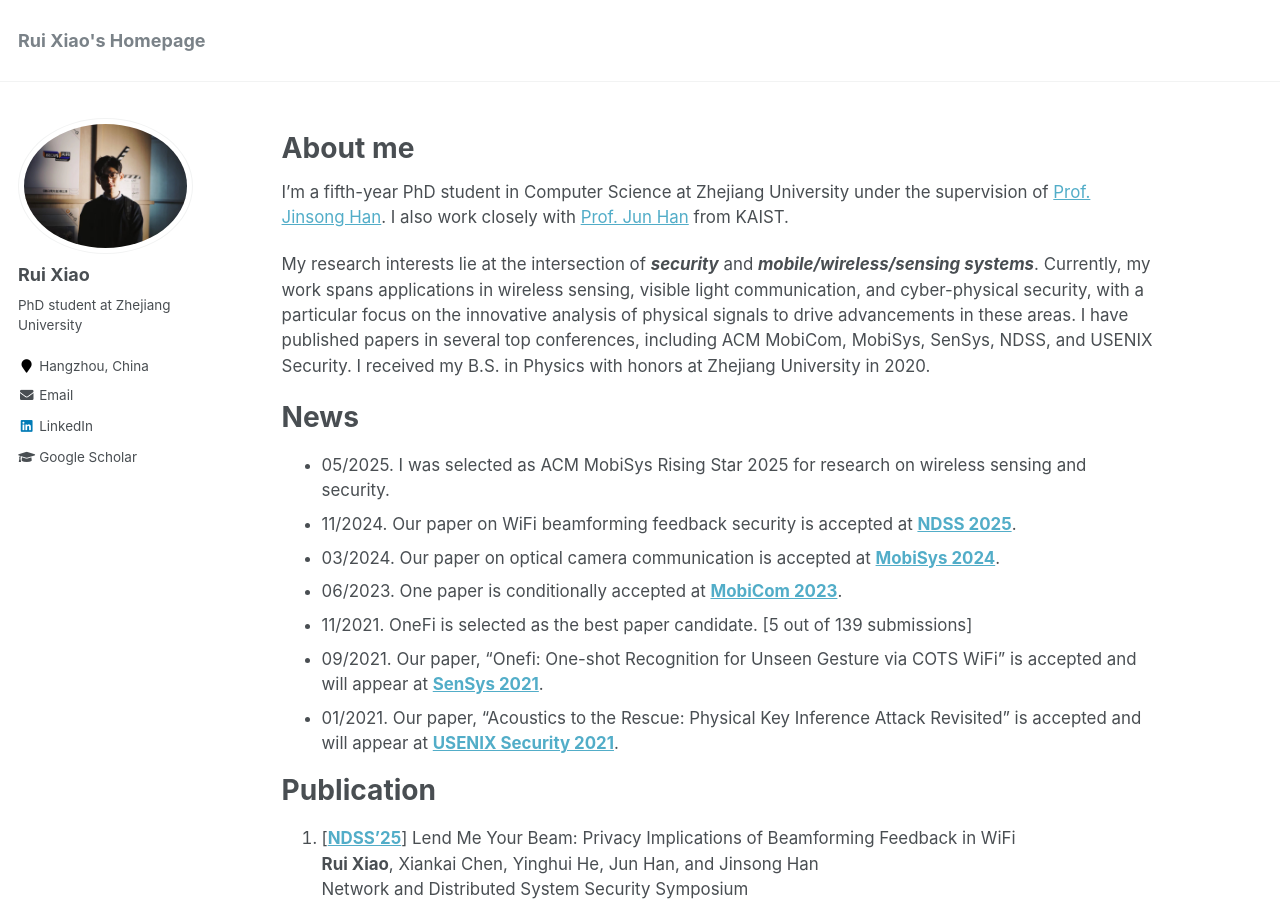
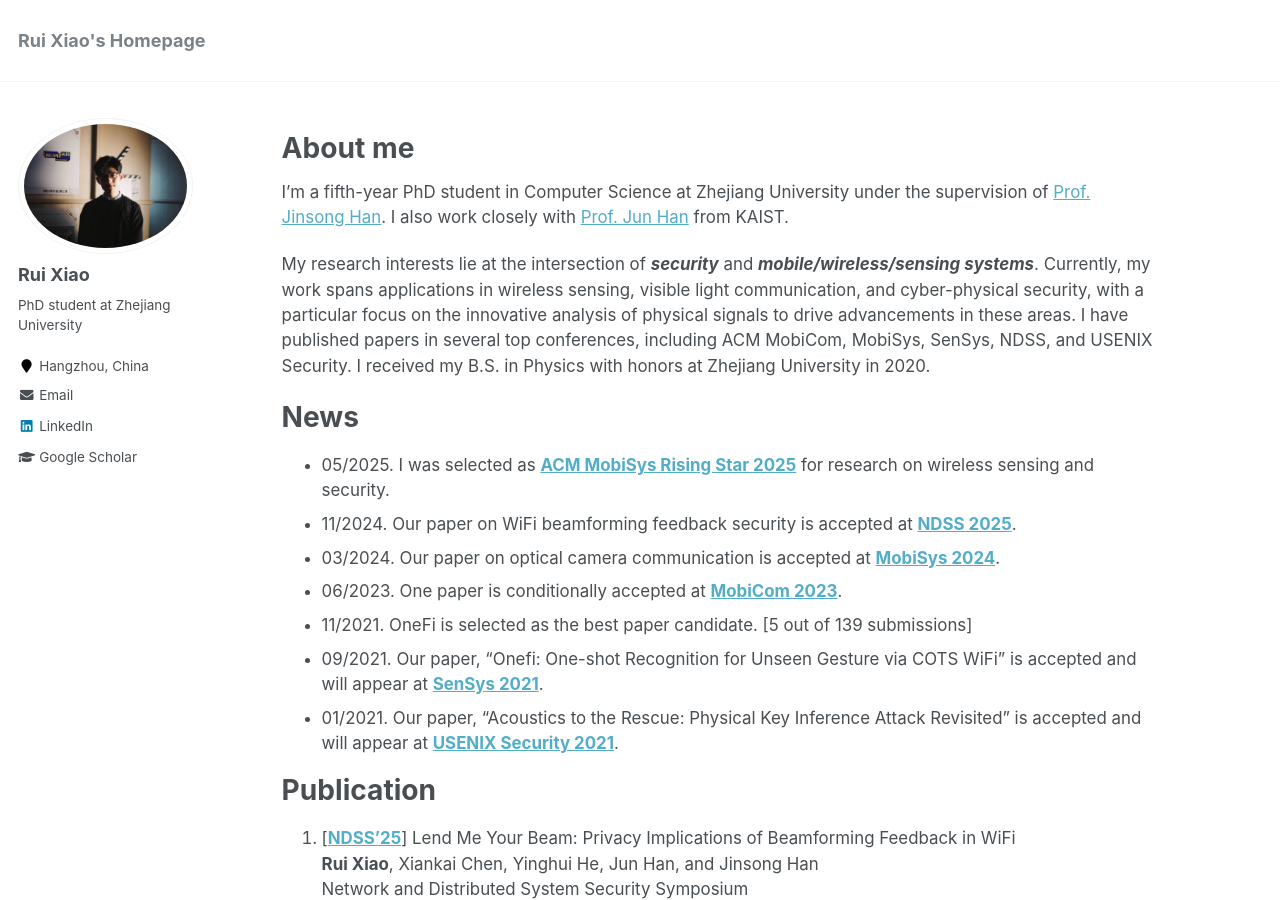
Before and after one commit to ruixiao24/ruixiao24.github.io, a Jekyll site: the page built from _pages/about.md, in a window 1280 px wide and 900 px high. Built offline with Jekyll 4.4.1, drawn with Linux system fonts in a browser that asks for light colours; part of the change alters nothing that is shown.

```diff
--- a/_pages/about.md
+++ b/_pages/about.md
@@ -15,7 +15,7 @@ I'm a fifth-year PhD student in Computer Science at Zhejiang University under th
 My research interests lie at the intersection of ***security*** and ***mobile/wireless/sensing systems***. Currently, my work spans applications in wireless sensing, visible light communication, and cyber-physical security, with a particular focus on the innovative analysis of physical signals to drive advancements in these areas. I have published papers in several top conferences, including ACM MobiCom, MobiSys, SenSys, NDSS, and USENIX Security. I received my B.S. in Physics with honors at Zhejiang University in 2020.
 
 # News
-- 05/2025. I was selected as ACM MobiSys Rising Star 2025 for research on wireless sensing and security.
+- 05/2025. I was selected as **[ACM MobiSys Rising Star 2025](https://www.sigmobile.org/mobisys/2025/)** for research on wireless sensing and security.
 - 11/2024. Our paper on WiFi beamforming feedback security is accepted at **[NDSS 2025](https://www.ndss-symposium.org/ndss2025/)**.
 - 03/2024. Our paper on optical camera communication is accepted at **[MobiSys 2024](https://sigmobile.org/mobisys/2024/)**.
 - 06/2023. One paper is conditionally accepted at **[MobiCom 2023](https://sigmobile.org/mobicom/2023/)**.
```
